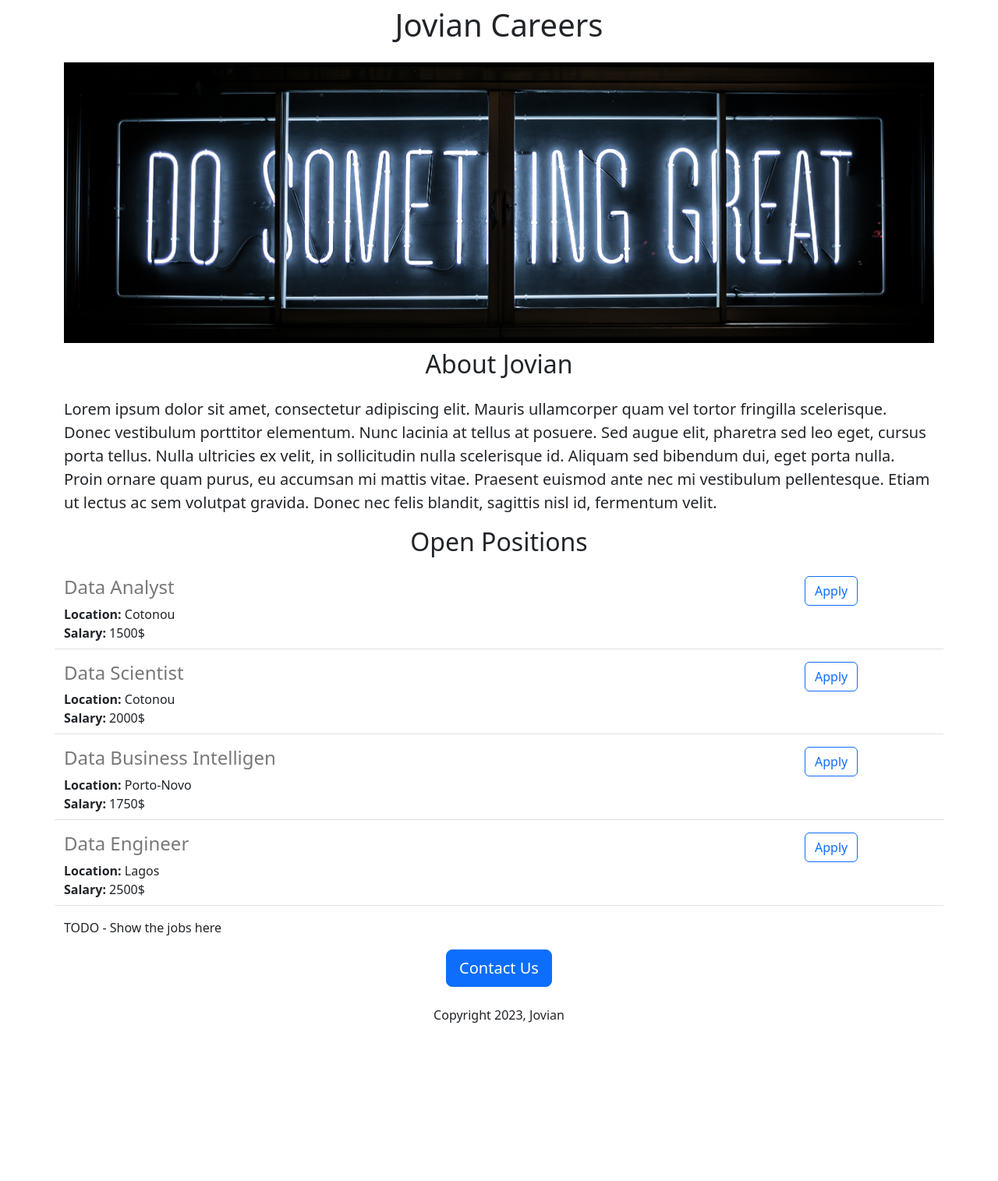
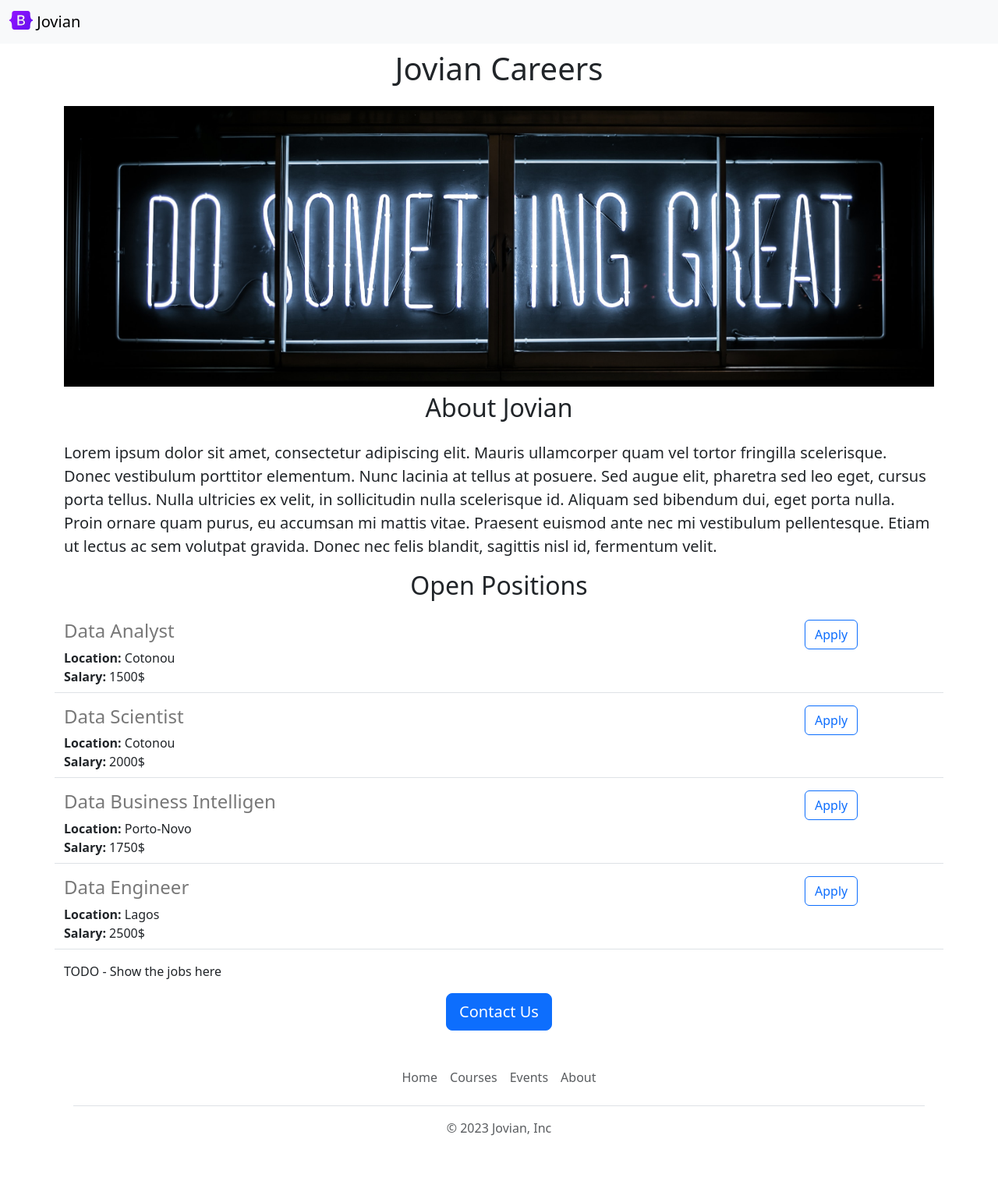
Before and after one commit to abel2319/jovian-careers-website, a Flask app: page / in a window 1280 px wide. Shown: the whole page at 78% size. Before the commit the page ends 1312 px from the top, so only its background shows below. Run offline with Flask 3, Linux system fonts and the light colour scheme.

Commit message:
functional and aesthetic improvements

```diff
--- /dev/null
+++ b/templates/footer.html
@@ -0,0 +1,13 @@
+<div class="b-example-divider"></div>
+
+<div class="container">
+  <footer class="py-3 my-4">
+    <ul class="nav justify-content-center border-bottom pb-3 mb-3">
+      <li class="nav-item"><a href="#" class="nav-link px-2 text-body-secondary">Home</a></li>
+      <li class="nav-item"><a href="#" class="nav-link px-2 text-body-secondary">Courses</a></li>
+      <li class="nav-item"><a href="#" class="nav-link px-2 text-body-secondary">Events</a></li>
+      <li class="nav-item"><a href="#" class="nav-link px-2 text-body-secondary">About</a></li>
+    </ul>
+    <p class="text-center text-body-secondary">&copy; 2023 Jovian, Inc</p>
+  </footer>
+</div>
--- a/templates/home.html
+++ b/templates/home.html
@@ -8,6 +8,7 @@
     <link rel="stylesheet" type="text/css" href="../static/styles/home.css" />
   </head>
   <body>
+    {% include 'nav.html' %}
     <div class="container">
       <h1 class="text-center mt-2 mb-4">
         Jovian Careers
@@ -25,8 +26,10 @@
       </div>
       <p>TODO - Show the jobs here</p>
       <div id="butt" class="text-center">
-        <button class="btn btn-primary btn-lg">Contact Us</button>
-        <p class="mt-4">Copyright 2023, Jovian</p>
+        <a href="mailto:contact@hello.world?subject=Further%20informations%20about%20a%20Job&body=My%20name%20%3A%20%3Cyour%20name%3E%0D%0AMy%20question%20%3A%20%3Cquestion%20here%3E" type="button" class="btn btn-primary btn-lg">Contact Us</a>
+      </div>
+      <div>
+        {% include 'footer.html' %}
       </div>
     </div>
   </body>
--- a/templates/homejob.html
+++ b/templates/homejob.html
@@ -13,8 +13,8 @@
     {% endif %}
   </div>
   <div class="col-2">
-    <button type="button" class="btn btn-outline-primary float-right align-middle">
+    <a href="mailto:abel.kpohinto@imsp-uac.org?subject=Application%20for%20{{job['title']}}&body=My%20name%20%3A%20%3Cyour%20name%3E%0D%0AMy%20resume%20link%20%3A%20%3Cresume%20link%3E%0D%0A%3Cy%20LinkedIn%20link%20%3A%20%3Clinkedin%20link%3E" type="button" class="btn btn-outline-primary float-right align-middle">
       Apply
-    </button>
+    </a>
   </div>
 </div>
--- /dev/null
+++ b/templates/nav.html
@@ -0,0 +1,9 @@
+<nav class="navbar bg-body-tertiary fixed-top bg-white">
+  <div class="container-fluid">
+    <a class="navbar-brand" href="#">
+      <img src="/static/images/bootstrap-logo.svg" alt="Logo" width="30" height="24" class="d-inline-block align-text-top">
+      Jovian
+    </a>
+  </div>
+</nav>
+<div style="height:56px"></div>
```
Also changed, not shown: static/images/bootstrap-logo.svg (added), static/images/jovian_logo_dark.svg (added).
